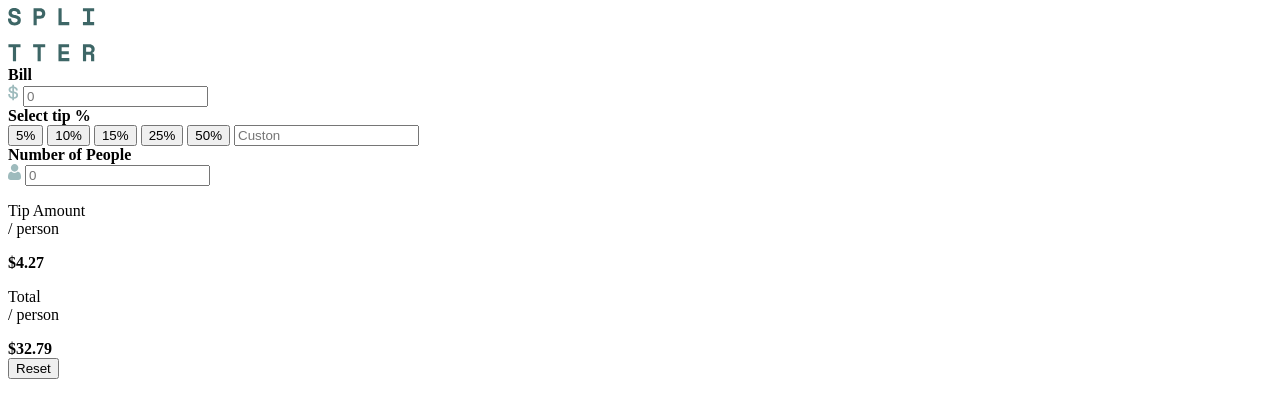
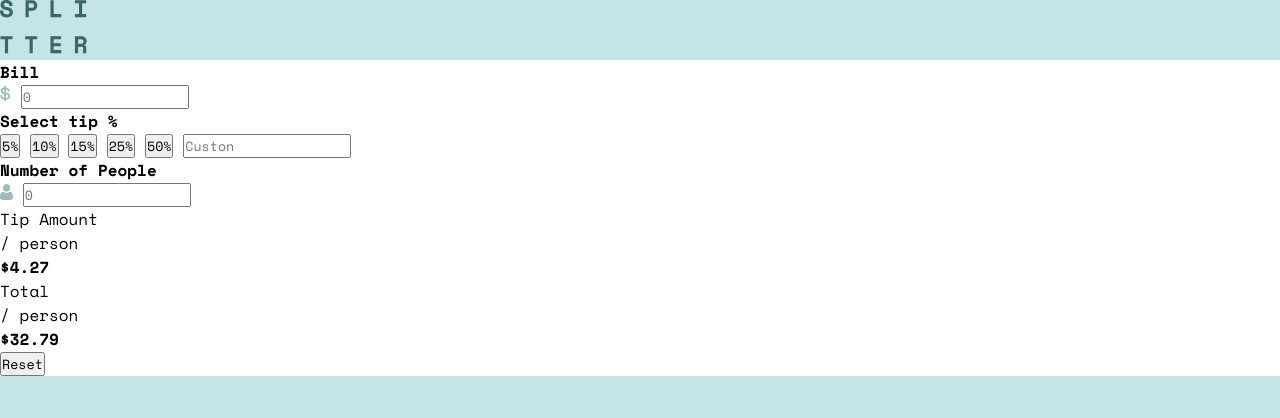
Before and after one commit to juanarturo11TIa/calculadora-gorjeta, a plain HTML site: page index.html in a window 1280 px wide. Drawn offline with nearby package versions, Linux system fonts and the light colour scheme.

Commit message:
inicio do css

```diff
--- a/index.html
+++ b/index.html
@@ -4,6 +4,7 @@
     <meta charset="UTF-8">
     <meta name="viewport" content="width=device-width, initial-scale=1.0">
     <title>Tip Calculator</title>
+    <link rel="stylesheet" href="style.css">
     <link rel="shortcut icon" href="./images/favicon-32x32.png" type="image/x-icon">
 </head>
 <body>
--- /dev/null
+++ b/style.css
@@ -0,0 +1,22 @@
+@import url('https://fonts.googleapis.com/css2?family=Space+Mono:ital,wght@0,400;0,700;1,400;1,700&display=swap');
+
+* {
+    margin: 0;
+    padding: 0;
+    box-sizing: border-box;
+    font-family: 'Space Mono', monospace;
+}
+
+
+:root {
+    --bg-body: #c5e4e7;
+    --bg-main: #fff;
+}
+
+body{
+    background: var(--bg-body);
+}
+
+main {
+    background: var(--bg-main);
+}
```
